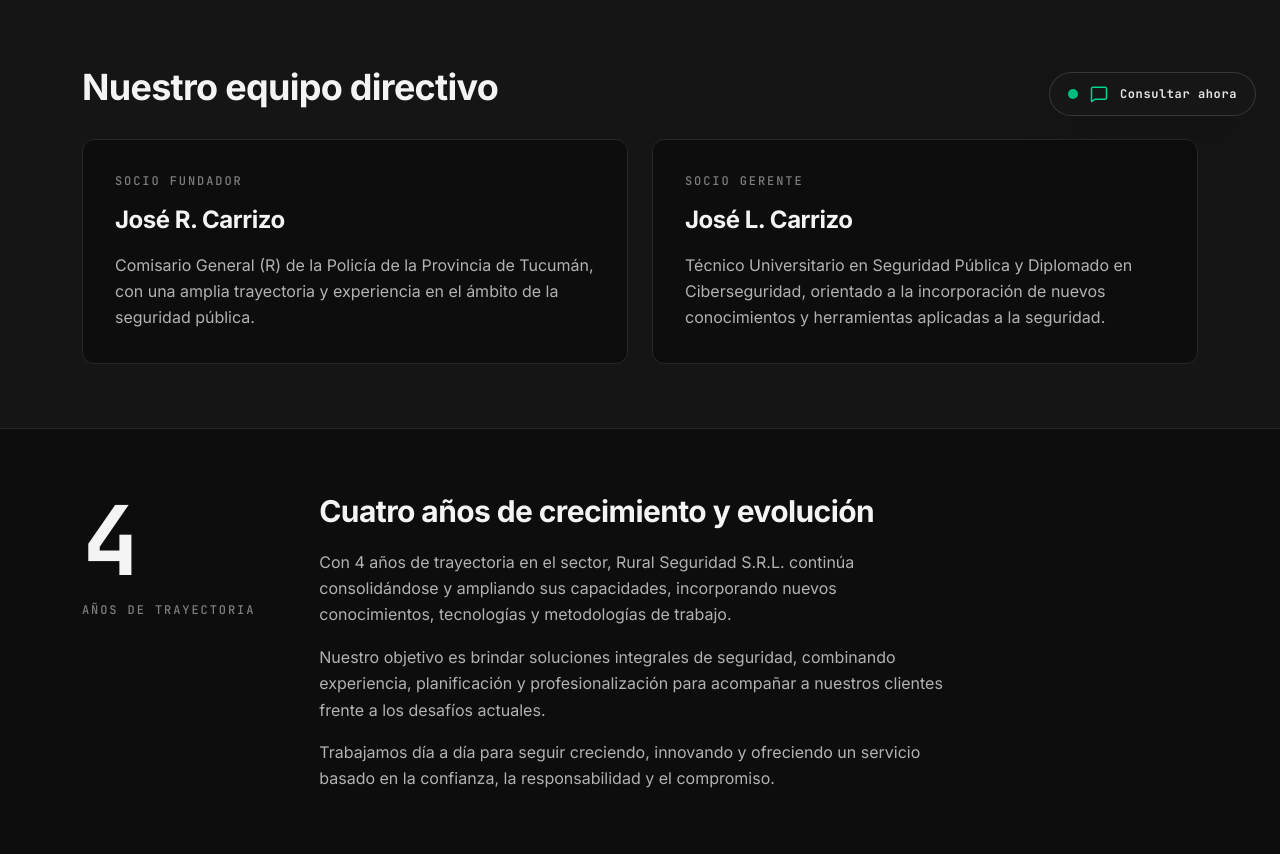
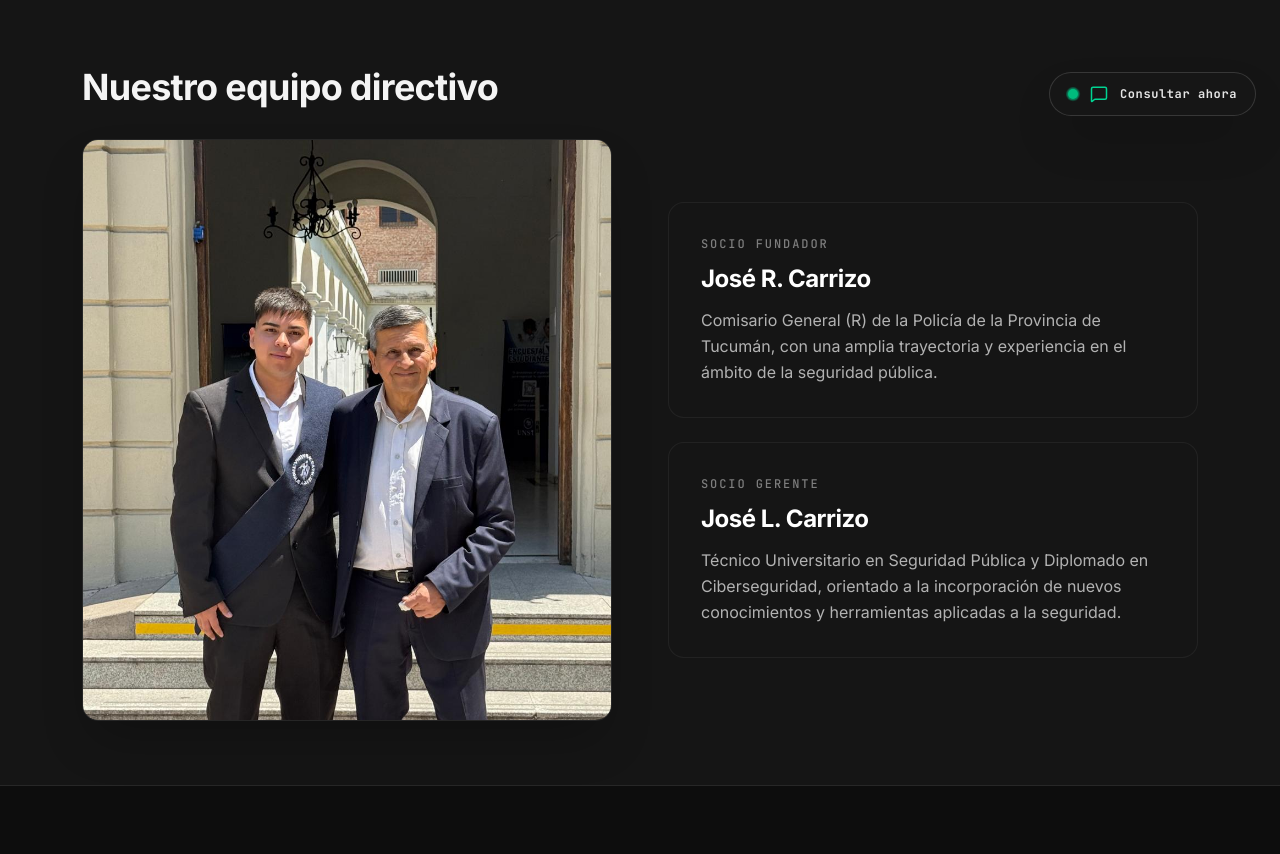
Before and after one commit to MoeykensGabriel/RuralSP-Web, a React (Vite) app: page /nosotros in a window 1280 px wide. Shown: the part 660-1514 px from the top of the page. Built offline with nearby package versions, Linux system fonts and the light colour scheme.

Commit message:
Agrega foto oficial del equipo directivo (padre e hijo) en la página Nosotros

```diff
--- a/src/config/site.js
+++ b/src/config/site.js
@@ -54,9 +54,9 @@
    * (calle, número, ciudad, provincia), así el botón lleva hasta la oficina.
    */
   ubicacion: {
-    busqueda: 'Provincia de Tucumán, Argentina',
-    // Texto del cliente: "Tucumán y el norte argentino".
-    zona: 'Tucumán y el norte argentino',
+    busqueda: 'Tucumán, Argentina',
+
+    zona: 'Provincia de Tucumán, Argentina',
   },
 
   /**
--- a/src/pages/Home.jsx
+++ b/src/pages/Home.jsx
@@ -1,4 +1,4 @@
-import { ArrowUpRight, MapPin, Navigation } from 'lucide-react';
+import { ArrowUpRight, Contact2Icon, Navigation } from 'lucide-react';
 import { site } from '../config/site';
 import { PATHS, rutaItem } from '../routes/paths';
 import { getPartners, getSeccion, getValues } from '../services/contentService';
@@ -127,9 +127,9 @@
 
             <dl className="mt-8 flex flex-col border-t border-line">
               <div className="flex items-start gap-4 border-b border-line py-4">
-                <MapPin size={18} aria-hidden="true" className="mt-1 shrink-0 text-fg-mute" />
+                <Contact2Icon size={18} aria-hidden="true" className="mt-1 shrink-0 text-fg-mute" />
                 <div>
-                  <dt className="eyebrow">Oficina</dt>
+                  <dt className="eyebrow">Contacto</dt>
                   <dd className="mt-1">{site.contact.address}</dd>
                 </div>
               </div>
@@ -137,7 +137,7 @@
                 <Navigation size={18} aria-hidden="true" className="mt-1 shrink-0 text-fg-mute" />
                 <div>
                   <dt className="eyebrow">Zona de trabajo</dt>
-                  <dd className="mt-1">{site.ubicacion.zona}</dd>
+                  <dd className="mt-1">Tucuman</dd>
                 </div>
               </div>
             </dl>
--- a/src/pages/Nosotros.jsx
+++ b/src/pages/Nosotros.jsx
@@ -32,18 +32,33 @@
 
       {/* ── 2. Equipo directivo ─────────────────────────────────────── */}
       <Section alt className="border-t border-line" title={equipo.titulo}>
-        <ul className="grid grid-cols-1 gap-4 menu:grid-cols-2 menu:gap-6">
+        <div className="grid grid-cols-1 items-center gap-10 menu:grid-cols-2 menu:gap-14">
+          {equipo.imagen && (
+            <div className="overflow-hidden rounded-2xl border border-neutral-800 shadow-2xl">
+              <img
+                src={equipo.imagen}
+                alt={equipo.imagenAlt ?? equipo.titulo}
+                decoding="async"
+                className="aspect-[3/4] max-h-[520px] w-full object-cover object-top transition-transform duration-500 hover:scale-105 menu:max-h-[580px]"
+              />
+            </div>
+          )}
+
+          <ul className="flex flex-col gap-6">
             {equipo.miembros.map((miembro) => (
               <li
                 key={miembro.nombre}
-              className="flex flex-col rounded-xl border border-line bg-bg p-6 menu:p-8"
+                className="group rounded-2xl border border-neutral-800/80 bg-neutral-900/40 p-6 transition-all duration-300 hover:-translate-y-1 hover:border-neutral-600 hover:bg-neutral-900/80 hover:shadow-xl sm:p-8"
               >
                 <p className="eyebrow">{miembro.cargo}</p>
-              <h3 className="mt-3 text-xl font-bold menu:text-2xl">{miembro.nombre}</h3>
-              <p className="mt-4 text-fg-soft">{miembro.descripcion}</p>
+                <h3 className="mt-2 text-xl font-bold text-white transition-colors group-hover:text-white menu:text-2xl">
+                  {miembro.nombre}
+                </h3>
+                <p className="mt-3 text-sm leading-relaxed text-fg-soft sm:text-base">{miembro.descripcion}</p>
               </li>
             ))}
           </ul>
+        </div>
       </Section>
 
       {/* ── 3. Trayectoria ──────────────────────────────────────────── */}
--- a/src/services/contentService.js
+++ b/src/services/contentService.js
@@ -233,6 +233,8 @@
 
   equipo: {
     titulo: 'Nuestro equipo directivo',
+    imagen: '/equipo-directivo.jpg',
+    imagenAlt: 'José R. Carrizo (Socio Fundador) y José L. Carrizo (Socio Gerente)',
     miembros: [
       {
         cargo: 'Socio Fundador',
```
Also changed, not shown: public/equipo-directivo.jpg (added). Lines whose indentation alone changed are shown as unchanged.
